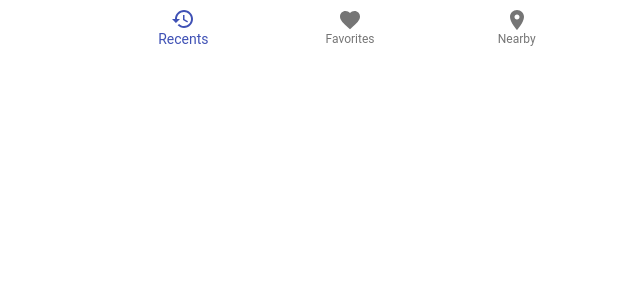
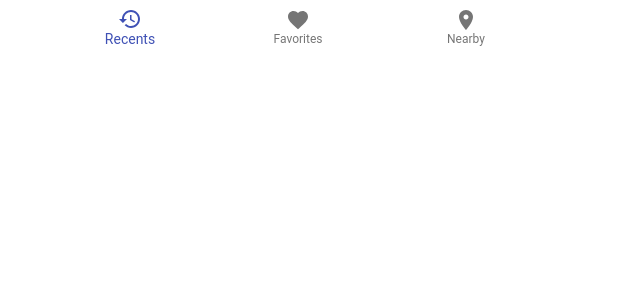
Before and after one commit to kyahAndoy/alert-system, a React (Create React App) app: page / in a window 1280 px wide. Shown: the top 300 px of the page, without its empty margins (342-982 px from the left). Built offline with nearby package versions, Linux system fonts and the light colour scheme.

Commit message:
deleted some

```diff
--- a/src/UserPage.js
+++ b/src/UserPage.js
@@ -6,7 +6,7 @@ import BottomNav from './components/BottomNav';
 class UserPage extends Component {
     render() {
         return (
-            <Container maxWidth="xs">
+            <Container>
                 <BottomNav></BottomNav>
             </Container>
         )
--- a/src/components/BottomNav.js
+++ b/src/components/BottomNav.js
@@ -10,12 +10,12 @@ import LocationOnIcon from '@material-ui/icons/LocationOn';
 
 
 const BottomNav = () => {
-    const classes = useStyles();
+
     const [value, setValue] = React.useState(0);
     return (
         <>
             <BottomNavigation
-                className={classes.root}
+
                 value={value}
                 onChange={(event, newValue) => {
                      setValue(newValue);
```
